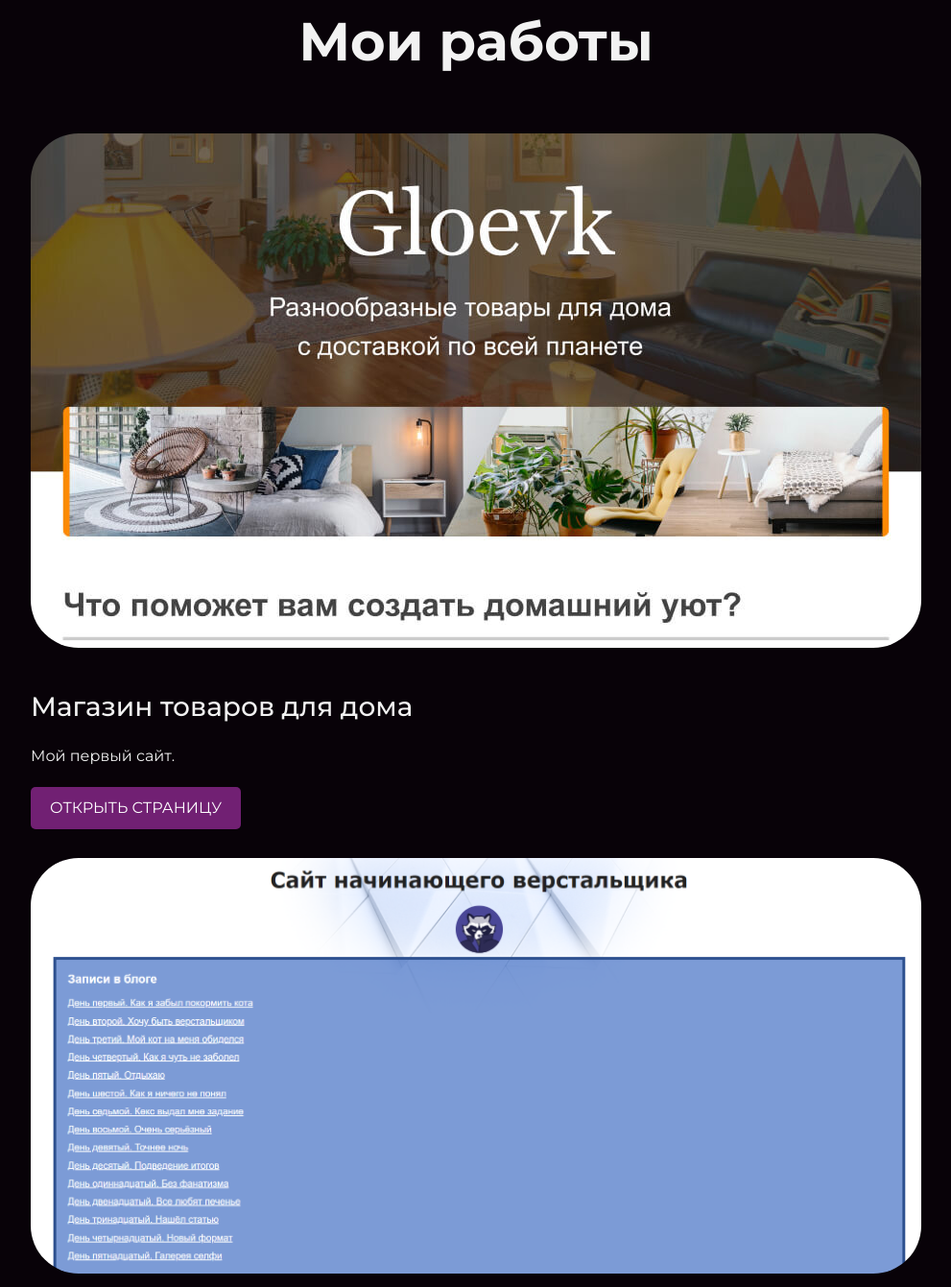
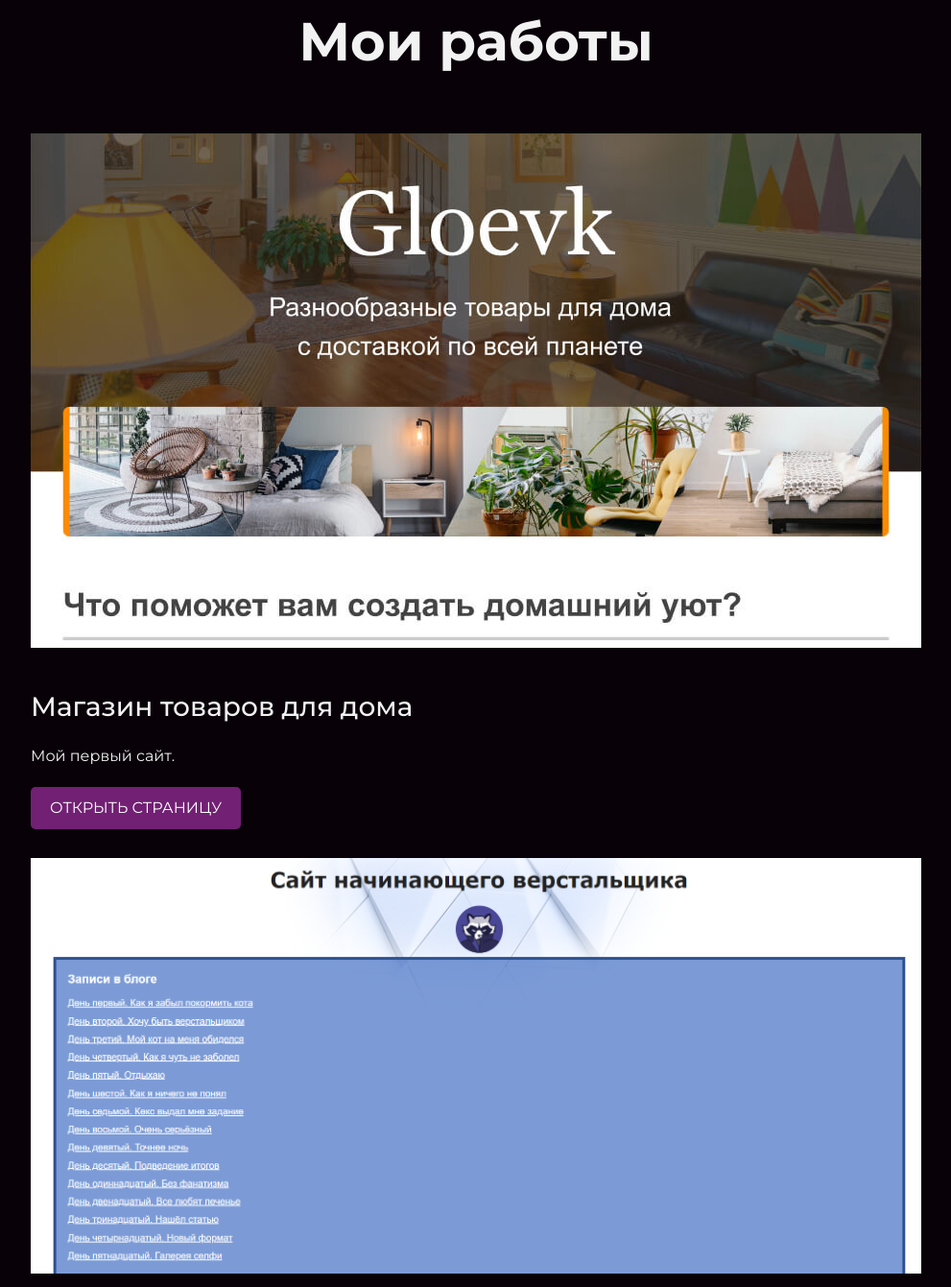
Before and after one commit to AlexKart33/my-site, a plain HTML site: page index.html in a window 1280 px wide. Shown: the part 1792-3133 px from the top of the page at 96% size, without its empty margins (144-1135 px from the left). Drawn offline with Linux system fonts and the light colour scheme.

Commit message:
изменил радиусы фото

```diff
--- a/index.html
+++ b/index.html
@@ -52,14 +52,14 @@
       <div class="container">
         <h2 class="subheading">Мои работы</h2>
         <figure class="project-image">
-          <img class="b-radius" src="files/project.jpg" width="928" height="536" alt="Cайт магазина товаров для дома">
+          <img src="files/project.jpg" width="928" height="536" alt="Cайт магазина товаров для дома">
         </figure>
         <h3>Магазин товаров для дома</h3>
         <p>Мой первый сайт.</p>
         <a class="button" href="source/project/index.html">Открыть страницу</a>
 
         <figure class="project-image">
-          <img class="b-radius" src="files/2021-02-01.png" width="928" alt="Cайт начинающего верстальщика">
+          <img src="files/2021-02-01.png" width="928" alt="Cайт начинающего верстальщика">
         </figure>
         <h3>Блог начинающего верстальщика</h3>
         <p>Статический блог про обучение HTML и CSS.</p>
--- a/style.css
+++ b/style.css
@@ -189,5 +189,5 @@ body {
 }
 
 .b-radius {
-    border-radius: 50px;
+    border-radius: 50%;
 }
```
